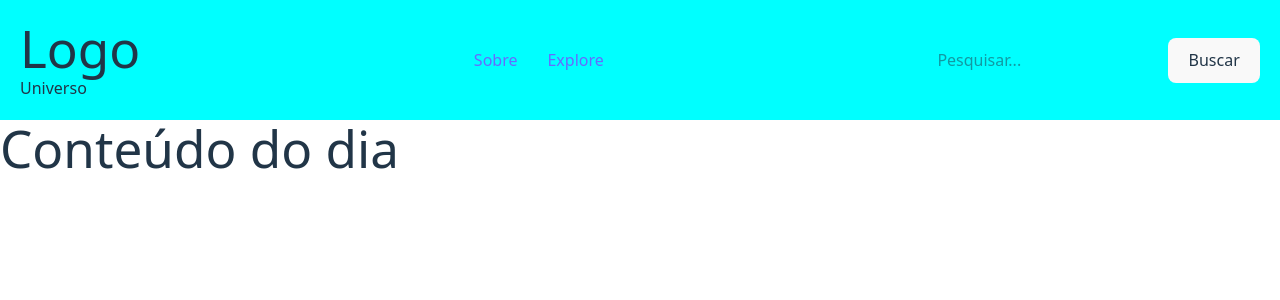
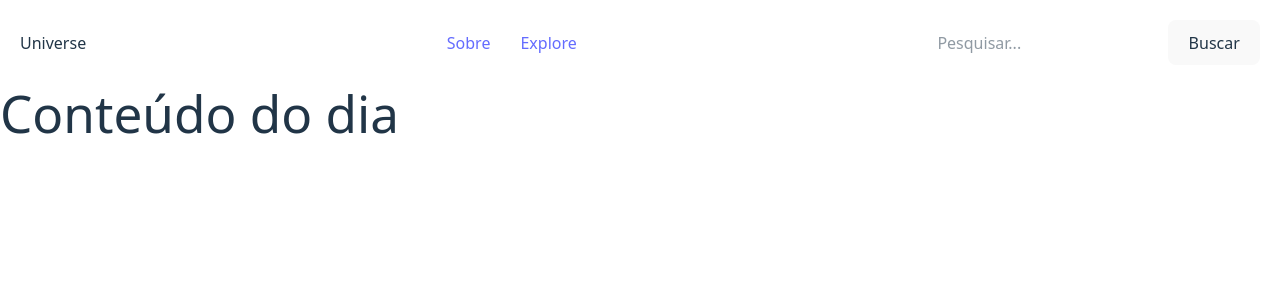
Before and after one commit to polyanetuag/universe_, a React (Vite) app: page / in a window 1280 px wide. Shown: the top 300 px of the page. Built offline with nearby package versions, Linux system fonts and the light colour scheme.

Commit message:
style: update header styles to use transparent background and improve JSX formatting

```diff
--- a/src/components/Header/index.tsx
+++ b/src/components/Header/index.tsx
@@ -1,11 +1,11 @@
-import './styles.css'
+import "./styles.css";
 
 function Header() {
   return (
-    <header className='header-container'>
+    <header className="header-container">
       <div>
-        <h1>Logo</h1>
-        <p>Universo</p>
+        {/* <h2>Logo</h2> */}
+        <p>Universe</p>
       </div>
       {/* <img src="" alt="Logo" />
       <h2>Universe</h2> */}
@@ -19,8 +19,6 @@ function Header() {
         <input type="text" placeholder="Pesquisar..." />
         <button type="submit">Buscar</button>
       </div>
-
-
     </header>
   );
 }
--- a/src/components/Header/styles.css
+++ b/src/components/Header/styles.css
@@ -6,7 +6,7 @@
   justify-content: space-between;
   align-items: center;
   padding: 20px;
-  background-color: aqua;
+  background-color: transparent;
 }
 
 .header-logo {
```
